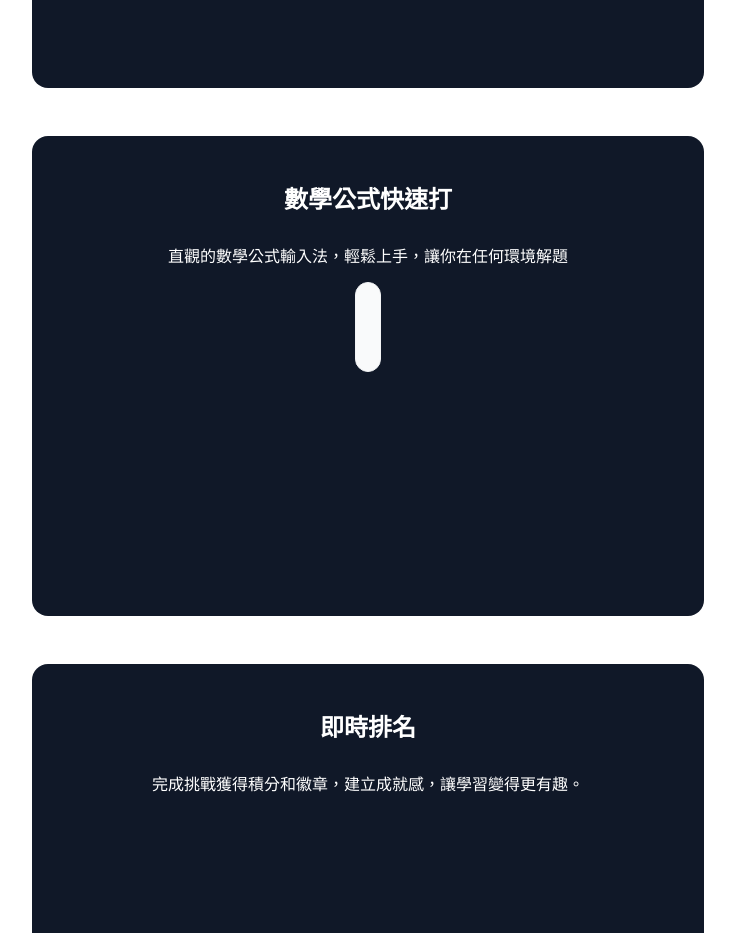
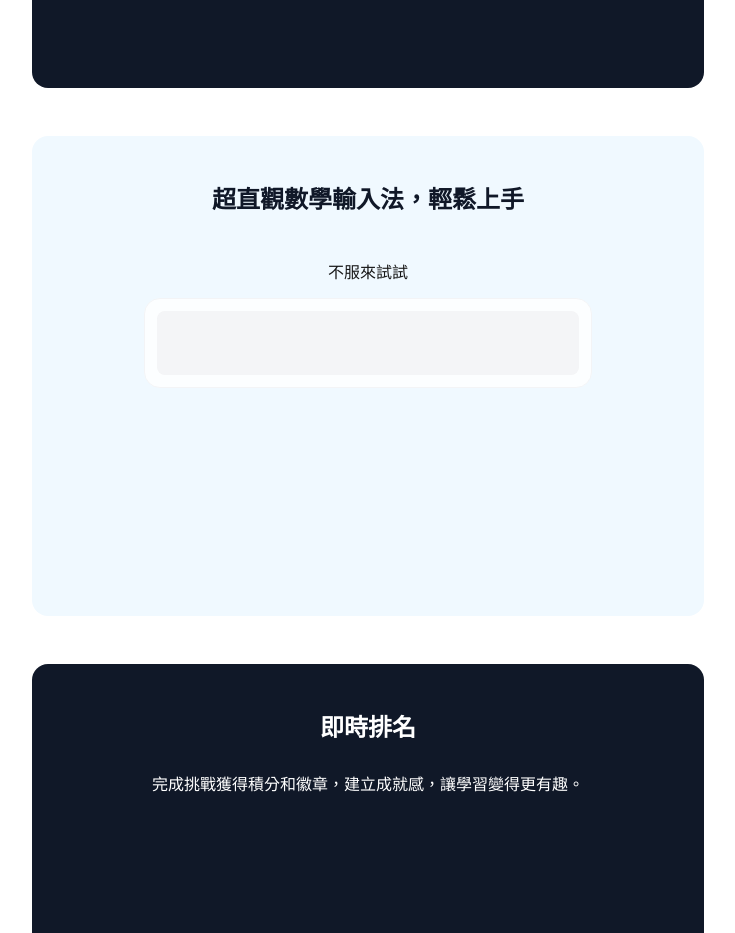
Before and after one commit to anderson120912091209/common-prep-math, a Next.js app in the folder math/: page / in a window 1280 px wide. Shown: the part 1600-2533 px from the top of the page, without its empty margins (528-1263 px from the left). Built offline with nearby package versions, Linux system fonts and the light colour scheme.

Commit message:
latenight updatessssss

```diff
--- a/math/app/components/LandingPage.tsx
+++ b/math/app/components/LandingPage.tsx
@@ -195,12 +195,11 @@ export default function LandingPage() {
           </div>
 
           {/* Second Card */}
-          <div className="relative flex h-[360px] w-full max-w-2xl flex-col items-center justify-start gap-3 place-self-end overflow-hidden rounded-2xl bg-gray-900 p-6 text-center text-white sm:h-[400px] md:h-[480px] md:p-12">
-            <h3 className="text-xl md:text-2xl font-bold mb-4">數學公式快速打</h3>
-            <p className="text-sm md:text-base leading-relaxed">
-              直觀的數學公式輸入法，輕鬆上手，讓你在任何環境解題
-            </p>
-            <AnswerBox/>
+          <div className="relative flex h-[360px] w-full max-w-2xl flex-col items-center justify-start gap-3 place-self-end overflow-hidden rounded-2xl bg-sky-50 p-6 text-center sm:h-[400px] md:h-[480px] md:p-12">
+            <h3 className="text-xl md:text-2xl font-bold mb-8 text-gray-900">超直觀數學輸入法，輕鬆上手</h3>
+            <p className="text-sm md:text-base leading-relaxed"> 不服來試試 </p>
+
+            <AnswerBox className="bg-white/80 backdrop-blur-sm w-full max-w-md" showSampleQuestion={false} />
           </div>
 
           {/* Third Card */}
--- a/math/app/components/math/answer-box.tsx
+++ b/math/app/components/math/answer-box.tsx
@@ -7,15 +7,17 @@ interface AnswerBoxProps {
   value?: string;
   onChange?: (value: string) => void;
   className?: string;
+  showSampleQuestion?: boolean;
 }
 
 const AnswerBox: React.FC<AnswerBoxProps> = ({
   placeholder = "在此寫下您的答案...",
   value = "",
   onChange,
-  className = ""
+  className = "",
+  showSampleQuestion = true
 }) => {
-  const [mathValue, setMathValue] = useState(value);
+  const [mathValue, setMathValue] = useState(value || "\\int_{0}^{\\infty} \\frac{x^2 e^{-x}}{\\sqrt{1 + x^2}} dx = \\frac{\\pi}{2}");
   const [showSymbols, setShowSymbols] = useState(false);
   const [isClient, setIsClient] = useState(false);
   const [MathQuill, setMathQuill] = useState<any>(null);
@@ -84,13 +86,13 @@ const AnswerBox: React.FC<AnswerBoxProps> = ({
   }
 
   return (
-    <div className={`bg-gray-50 rounded-2xl p-3 mb-3 border border-gray-100 relative overflow-visible ${className}`}>
+    <div className={`bg-white rounded-xl p-2 border border-gray-200 relative overflow-visible ${className}`}>
       {/* MathQuill Input Field */}
       <div className="relative" ref={containerRef}>
         <MathQuill.EditableMathField
           latex={mathValue}
           onChange={handleMathChange}
-          className="w-full bg-transparent text-gray-600 placeholder-gray-400 resize-none outline-none text-sm leading-relaxed min-h-[60px] pr-12"
+          className="w-full bg-transparent text-gray-600 placeholder-gray-400 resize-none outline-none text-sm leading-relaxed min-h-[40px] pr-12"
         />
 
         {/* Math Symbols Button */}
```
